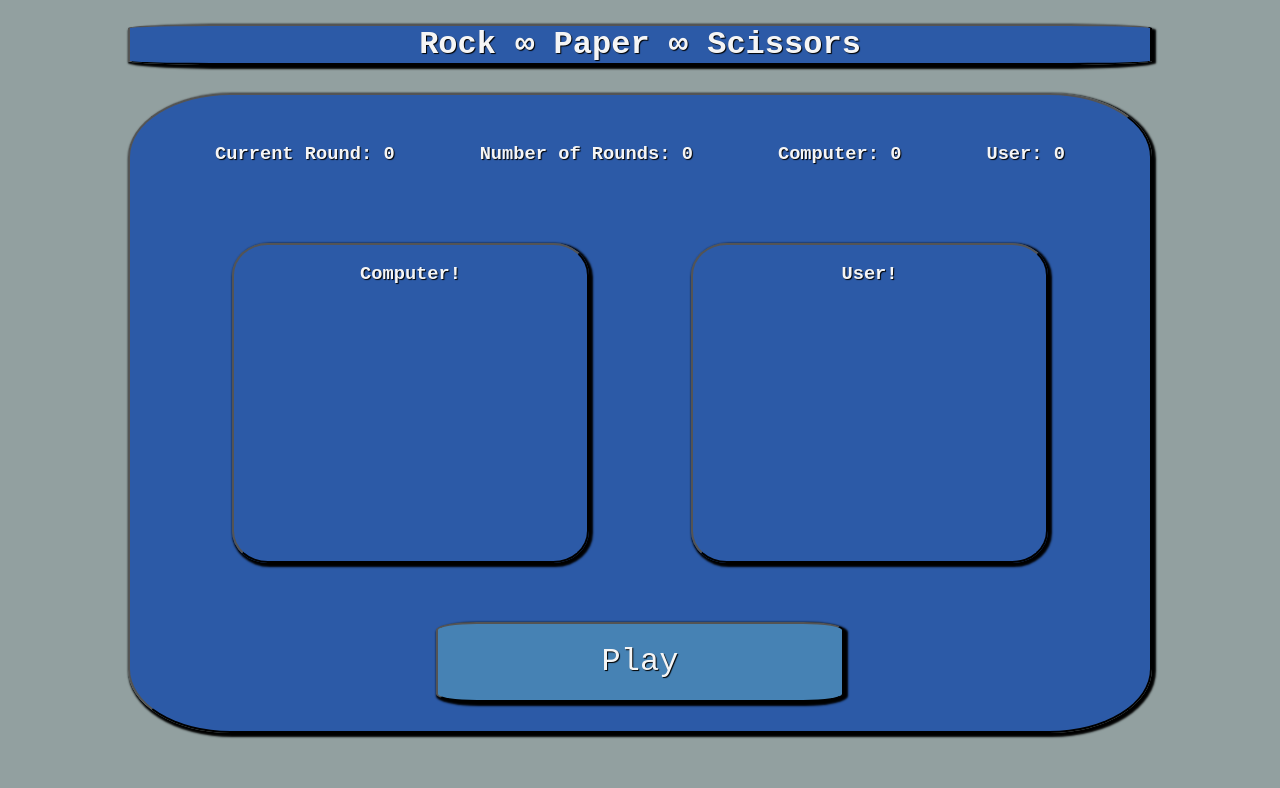
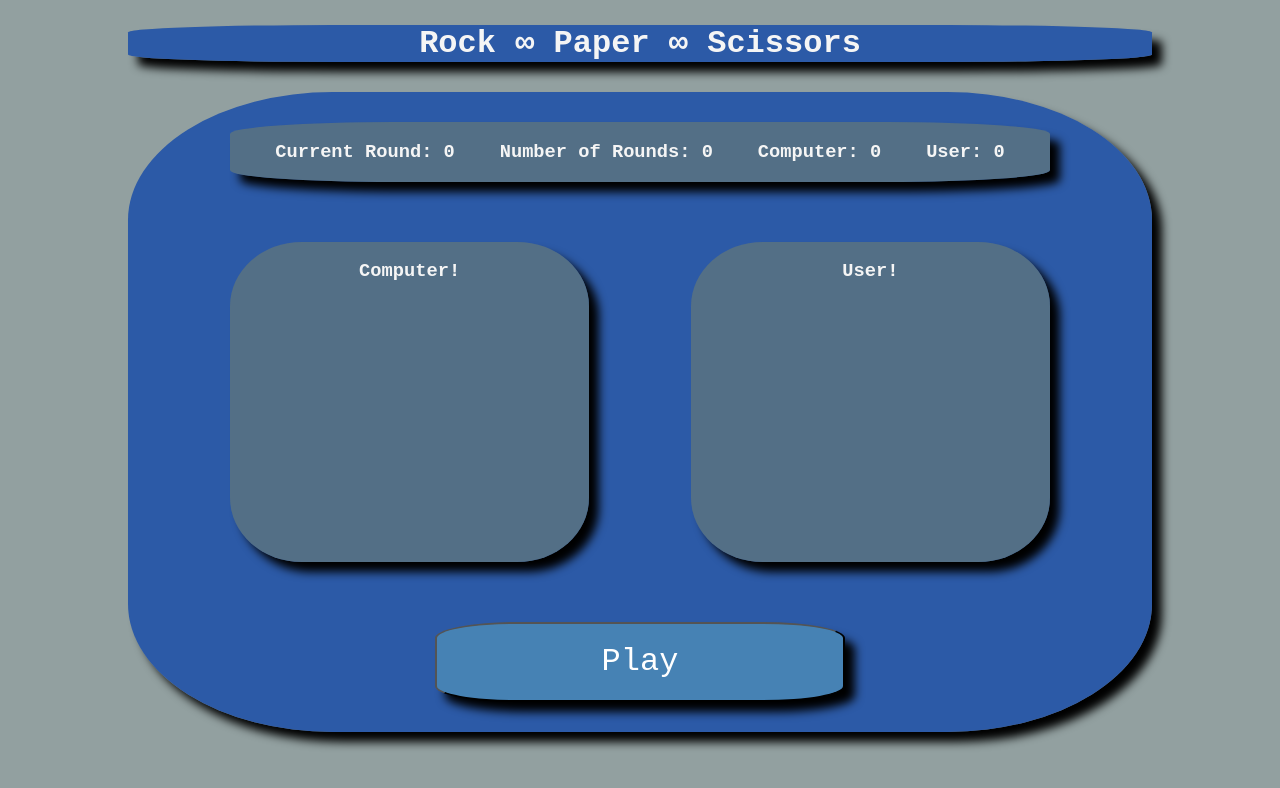
Before and after one commit to jzanderson09/rock-paper-scissors, a React (Create React App) app: page / in a window 1280 px wide. Shown: the top 788 px of the page. Built offline with nearby package versions, Linux system fonts and the light colour scheme.

Commit message:
Added mixins/variables.

```diff
--- a/src/styling/App.scss
+++ b/src/styling/App.scss
@@ -1,22 +1,27 @@
 // Mixins [may add to own file later]:
-@mixin rounded-shadow-borders() {
-  border: 2px outset black;
-  border-radius: 10%;
-  box-shadow: 2px 2px 2px 2px black;
+@mixin rounded-shadow-borders($color, $pixels, $percent) {
+  border: $pixels $pixels $pixels outset $color;
+  border-radius: $percent;
+  box-shadow: $pixels $pixels $pixels black;
 }
 
-@mixin textShadows {
-  text-shadow: 1px 1px 1px black;
+@mixin textShadows($px, $color) {
+  text-shadow: $px $px $px $color;
 }
 
 //Variables:
 $app-background: rgba(100, 120, 120, 0.7);
 $game-background: rgba(2, 61, 170, 0.7);
+$main-color: black;
+$main-px: 10px;
+$main-percent: 20%;
+$main-weight: 20%;
+$loading-text: greenyellow;
 
 * {
   box-sizing: border-box;
   font-family:'Courier New', Courier, monospace, serif;
-  @include textShadows();
+  @include textShadows($main-weight, $main-color);
 }
 
 .App {
@@ -34,6 +39,6 @@ $game-background: rgba(2, 61, 170, 0.7);
     display: block;
     background-color: $game-background;
     width: 80%;
-    @include rounded-shadow-borders();
+    @include rounded-shadow-borders($main-color, $main-px, $main-percent);
   }
 }
--- a/src/styling/Game.scss
+++ b/src/styling/Game.scss
@@ -1,7 +1,6 @@
 @import '../styling/App.scss';
 
 .game {
-    border: 1px outset red;
     background-color: $game-background;
     height: 80vh;
     width: 80%;
@@ -10,19 +9,22 @@
     flex-flow: row wrap;
     justify-content: space-evenly;
     align-items: center;
-    @include rounded-shadow-borders();
+    @include rounded-shadow-borders($main-color, $main-px, $main-percent);
     .scoreboard {
+        background-color: $app-background;
         display: flex;
         flex-flow: row nowrap;
         justify-content: space-evenly;
         align-items: center;
-        width: 100%;
+        width: 80%;
+        @include rounded-shadow-borders($main-color, $main-px, $main-percent);
     }
     .player {
+        background-color: $app-background;
         width: 35%;
         height: 40vh;
         padding: 0;
-        @include rounded-shadow-borders();
+        @include rounded-shadow-borders($main-color, $main-px, $main-percent);
         display: flex;
         flex-flow: row wrap;
         .banner {
@@ -33,12 +35,12 @@
             height: 80%;
             width: 100%;
             opacity: 0.7;
-            @include rounded-shadow-borders();
+            @include rounded-shadow-borders($main-color, $main-px, $main-percent);
         }
         #loading {
             display: block;
             width: 100%;
-            color: greenyellow;
+            color: $loading-text;
         }
     }
     .choices {
@@ -50,10 +52,10 @@
             width: 35%;
             height: 28%;
             font-size: 1rem;
-            color: whitesmoke;
+            color: white;
             background-color: black;
-            text-shadow: 1px 1px 1px gray;
-            @include rounded-shadow-borders();
+            @include textShadows(1px, whitesmoke);
+            @include rounded-shadow-borders($main-color, $main-px, $main-percent);
         }
     }
     .button-div {
@@ -63,9 +65,9 @@
             width: 40%;
             height: 10vh;
             background: steelblue;
-            color: whitesmoke;
+            color: white;
             font-size: 2rem;
-            @include rounded-shadow-borders();
+            @include rounded-shadow-borders($main-color, $main-px, $main-percent);
         }
     }
 }
```
